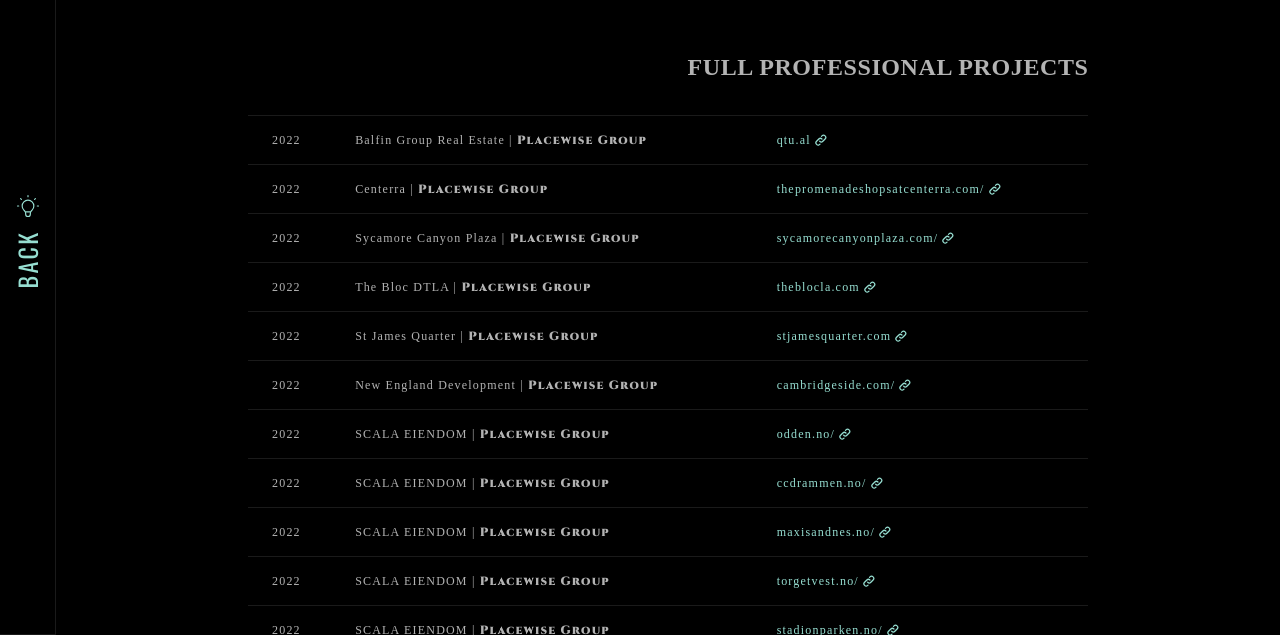
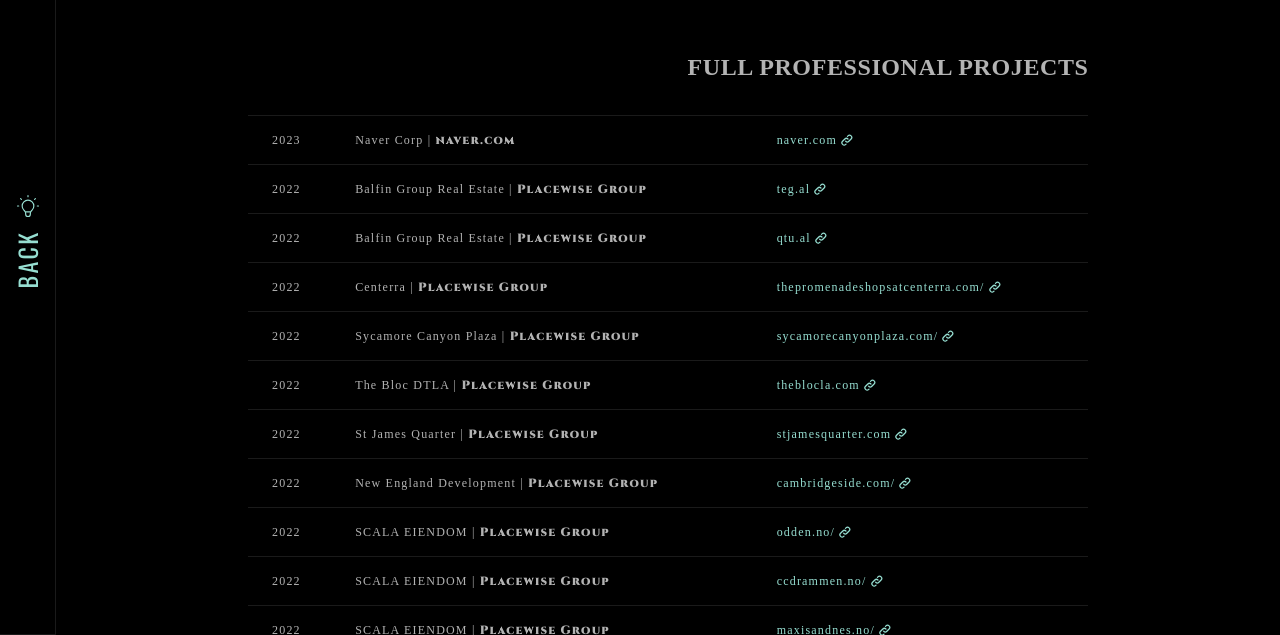
Before and after one commit to walex111/N-Portfolio, a Next.js app: page /projectsFull in a window 1280 px wide. Shown: the part 165-800 px from the top of the page. Built offline with nearby package versions, Linux system fonts and the light colour scheme; a web font is replaced by a local one.

Commit message:
n-portfolio update

```diff
--- a/components/ProjectsFullM.jsx
+++ b/components/ProjectsFullM.jsx
@@ -7,6 +7,30 @@
                 projectsContent={{
                     projects: {
                         content: [
+                            {
+                                projects: {
+                                    p1: [
+                                        {
+                                            year: "2023",
+                                            project: <p>Naver Corp  |  <span className="font-cinzel font-extrabold">naver.com</span></p>,
+                                            link: "naver.com",
+                                            linkURL: "https://www.naver.com/"
+                                        },
+                                    ],
+                                },
+                            },
+                            {
+                                projects: {
+                                    p1: [
+                                        {
+                                            year: "2023",
+                                            project: <p>Naver Corp  |  <span className="font-cinzel font-extrabold">naver.com</span></p>,
+                                            link: "naver.com",
+                                            linkURL: "https://www.naver.com/"
+                                        },
+                                    ],
+                                },
+                            },
                             {
                                 projects: {
                                     p1: [
--- a/components/ProjectsFullMTemplate.tsx
+++ b/components/ProjectsFullMTemplate.tsx
@@ -17,10 +17,13 @@
               <thead className=""></thead>
               {projects.content.map((c: any) => {
                 return (
-                  <tbody>
+                  <tbody key={c}>
                     {c.projects.p1.map((p: any) => {
                       return (
-                        <tr className="w-full border-b dark:border-lightc border-darkc dark:border-opacity-10 border-opacity-40">
+                        <tr
+                          key={p.project}
+                          className="w-full border-b dark:border-lightc border-darkc dark:border-opacity-10 border-opacity-40"
+                        >
                           <td className="px-6 py-4">{p.year}</td>
                           <td>
                             <div className="flex md:hidden pr-6">
--- a/components/modals/experienceComp.jsx
+++ b/components/modals/experienceComp.jsx
@@ -12,12 +12,13 @@
                         content: [
                             {
                                 duration: "SEP 2023 – Date",
-                                wTitle: "Web Developer - Freelance / Contract work",
+                                wTitle: "Full Stack Developer - Naver Corp",
+                                compantSite: "https://www.naver.com/",
                                 mContent: (
                                     <>
                                         <p>
                                             Delivering high-quality, robust production code for a diverse
-                                            array of projects for clients while adopting best practices,nurturing professional growth and enhancing team efficacy in delivering top-tier software solutions.
+                                            array of projects for clients while adopting best practices,nurturing professional growth and enhancing team efficacy in delivering top-tier software solutions. Also Optimizing server-side rendering in Next.js to improve SEO and accelerate first-page load times, while contributing to a cloud-based architecture using Docker and AWS to enhance scalability and resource management.
                                         </p>
                                     </>
                                 ),
@@ -32,7 +33,7 @@
                             },
                             {
                                 duration: "NOV 2021 – JUN 2023",
-                                wTitle: "Web Developer - Placewise Group",
+                                wTitle: "Front-End Developer - Placewise Group",
                                 compantSite: "https://www.placewise.com/",
                                 mContent: (
                                     <>
@@ -81,13 +82,13 @@
                                 ],
                             },
                             {
-                                duration: "JAN 2019 – MAR 2019",
-                                wTitle: "Junior Front End Developer - Solar City",
-                                compantSite: "http://www.solarcity.com/",
+                                duration: "FEB 2018 – FEB 2019",
+                                wTitle: "Web Developer Internship - Naver Corp",
+                                compantSite: "https://www.naver.com/",
                                 mContent: (
                                     <>
                                         <p>
-                                            Actively participated in agile development cycles,contributing to a collaborative learning environment while engaging in rigorous code review and adopted bestpractices,nurturingprofessionalgrowth
+                                            Actively participated in agile development cycles, contributing to a collaborative learning environment while engaging in rigorous code review and adopted best practices, nurturing professional growth
                                             while enhancing team efficacy in delivering top-tier software solutions.
                                         </p>
                                     </>
```
Also changed, not shown: public/locales/en/common.json (+6 -6 lines), .fleet/settings.json (added).
